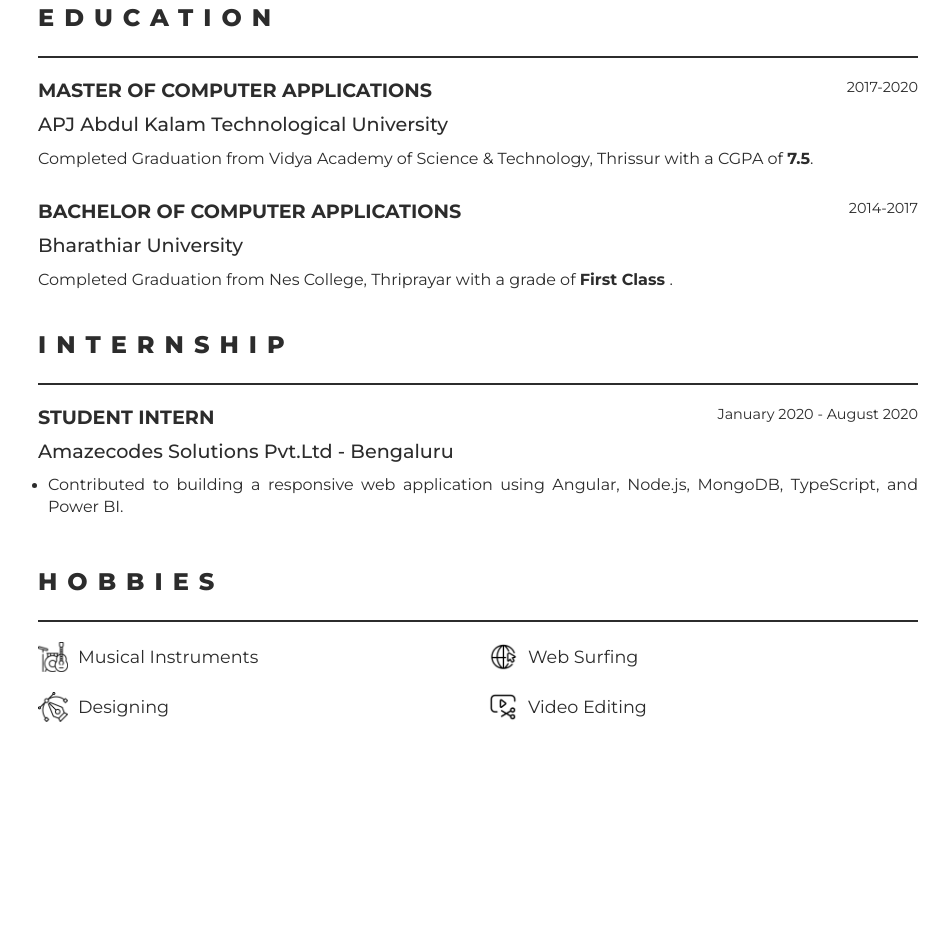
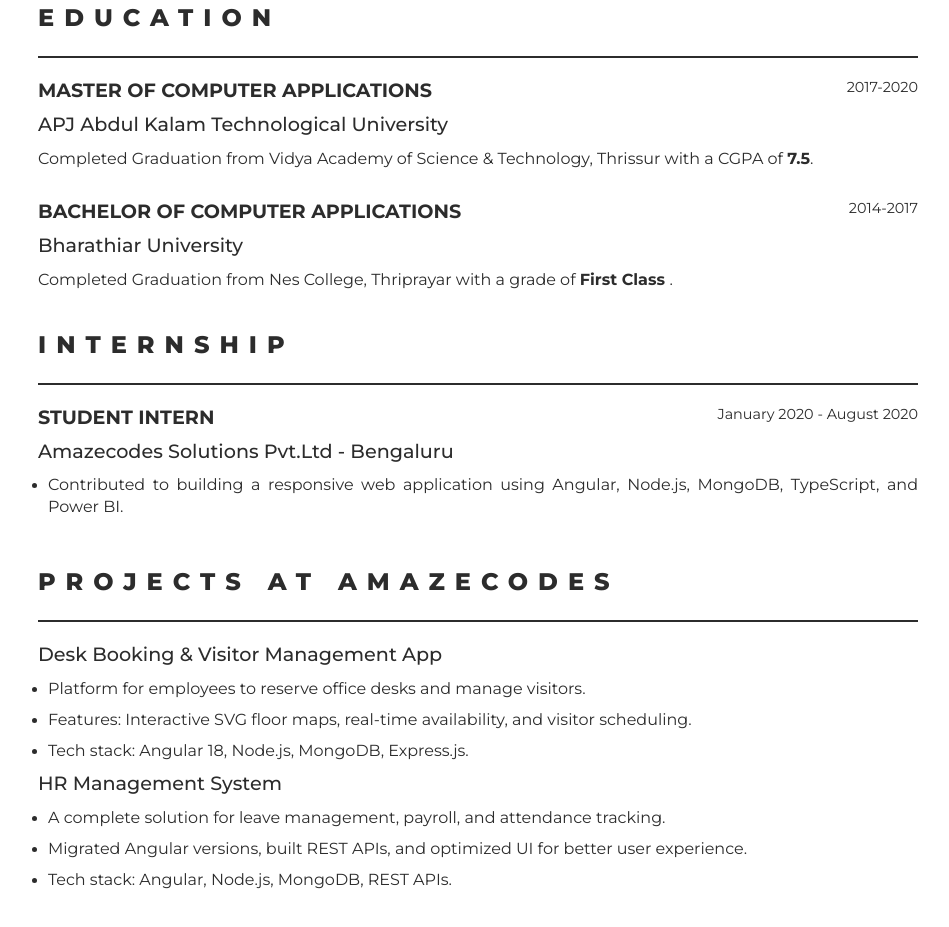
Before and after one commit to Adarshvasudev/adarsh.github.io, a plain HTML site: page index.html in a window 1280 px wide. Shown: the part 1323-2250 px from the top of the page, without its empty margins (162-1111 px from the left). Drawn offline with Linux system fonts and the light colour scheme.

Commit message:
Update index.html

```diff
--- a/index.html
+++ b/index.html
@@ -169,7 +169,8 @@ basic application testing.
 
 				</div>
 			</section>
-			<section class="hobbies">
+
+			<!-- <section class="hobbies">
 				<h2 class="section-heading">Hobbies</h2>
 				<div>
 					<span>
@@ -192,6 +193,56 @@ basic application testing.
 						<p>Video Editing</p>
 					</span>
 				</div>
+			</section> -->
+			<section class="experience">
+				<h2 class="section-heading">Projects at Amazecodes</h2>
+				<div class="items">
+					<span class="item">
+						<!-- <span
+							><h3>Software Engineer</h3>
+							<p class="date">April 2021 - Present</p></span
+						> -->
+						<p class="subheading">
+							Desk Booking & Visitor Management App
+						</p>
+						<ul>
+							<li>
+								<p>
+									Platform for employees to reserve office desks and manage visitors.
+								</p>
+							</li>
+							<li>
+								<p>Features: Interactive SVG floor maps, real-time availability, and visitor scheduling.</p>
+							</li>
+							<li>
+								<p>
+									Tech stack: Angular 18, Node.js, MongoDB, Express.js.
+								</p>
+							</li>
+
+						</ul>
+						<p class="subheading">
+							HR Management System
+						</p>
+						<ul>
+							<li>
+								<p>
+									A complete solution for leave management, payroll, and attendance tracking.
+								</p>
+							</li>
+							<li>
+								<p>Migrated Angular versions, built REST APIs, and optimized UI for better user experience.</p>
+							</li>
+							<li>
+								<p>
+									Tech stack: Angular, Node.js, MongoDB, REST APIs.
+								</p>
+							</li>
+
+						</ul>
+					</span>
+
+				</div>
 			</section>
 		</div>
 
```
